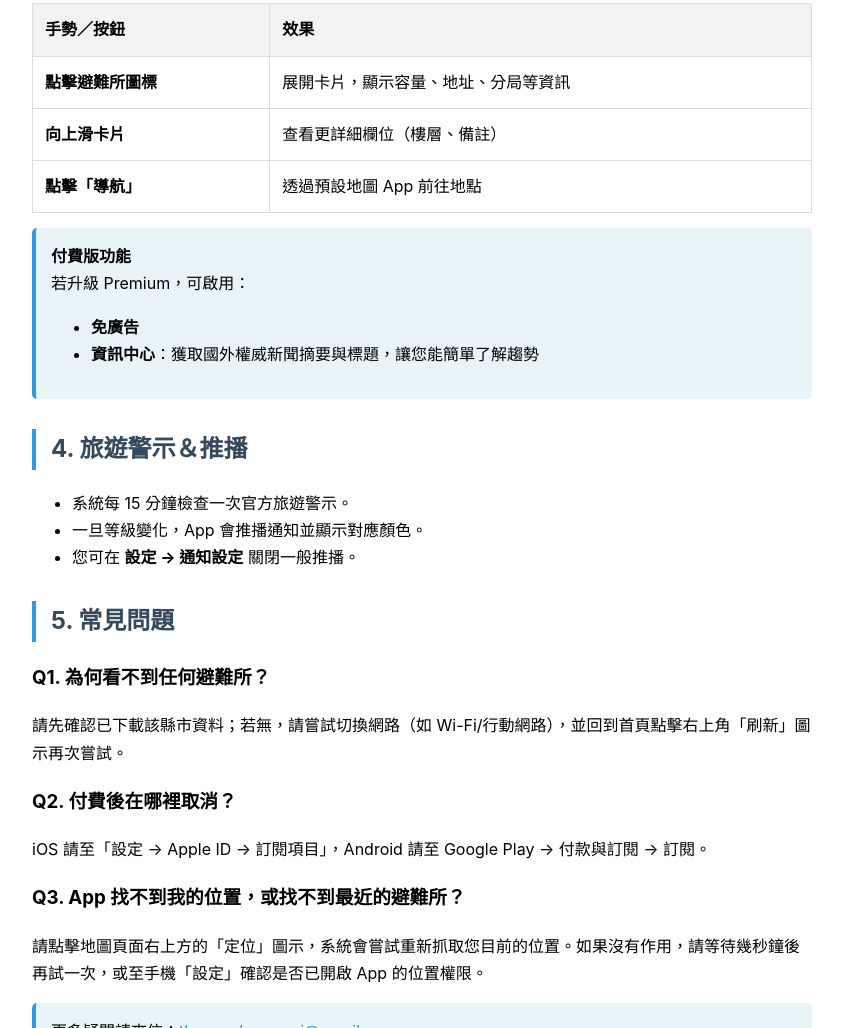
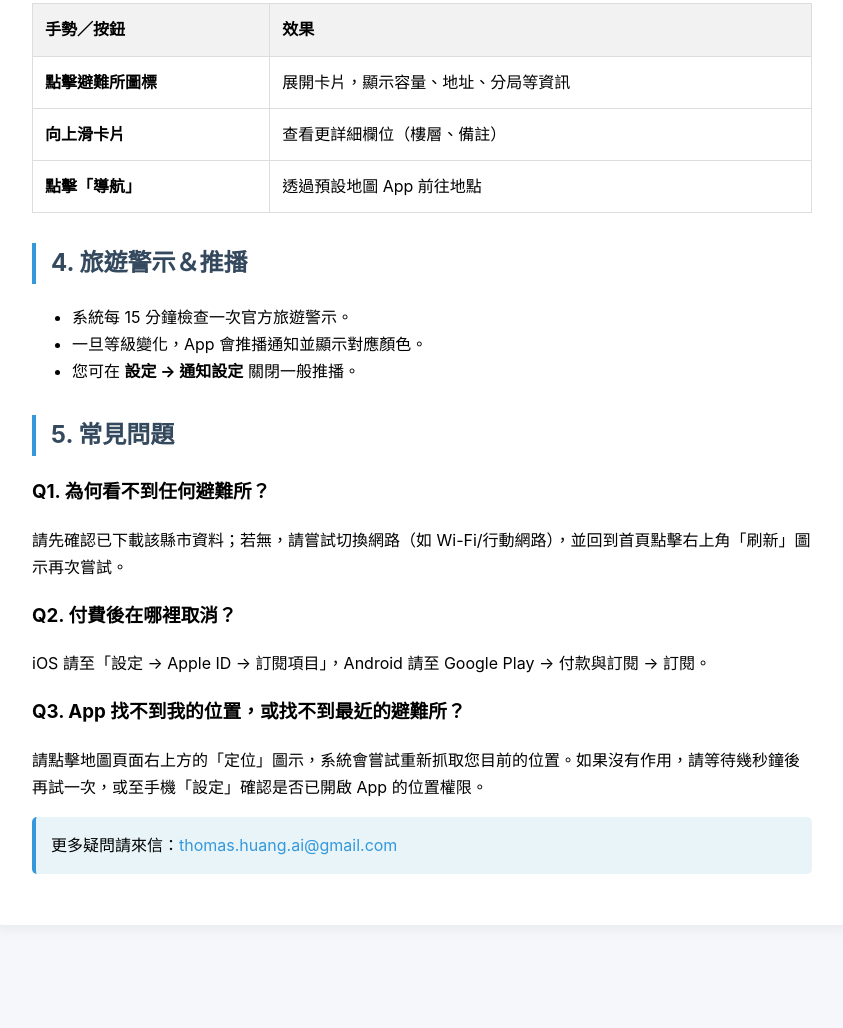
Before and after one commit to HuangChILun/emergency-shelter-privacy, a plain HTML site: page guide.html in a window 1280 px wide. Shown: the part 1134-2162 px from the top of the page, without its empty margins (218-1061 px from the left). After the commit the page ends 2083 px from the top, so only its background shows below. Drawn offline with Linux system fonts and the light colour scheme.

Commit message:
Update guide.html

```diff
--- a/guide.html
+++ b/guide.html
@@ -86,14 +86,14 @@
         </tbody>
     </table>
 
-    <div class="highlight">
+<!--     <div class="highlight">
         <strong>付費版功能</strong><br>
         若升級 Premium，可啟用：
         <ul>
             <li><strong>免廣告</strong></li>
             <li><strong>資訊中心</strong>：獲取國外權威新聞摘要與標題，讓您能簡單了解趨勢</li>
         </ul>
-    </div>
+    </div> -->
 
     <h2>4. 旅遊警示＆推播</h2>
     <ul>
```
